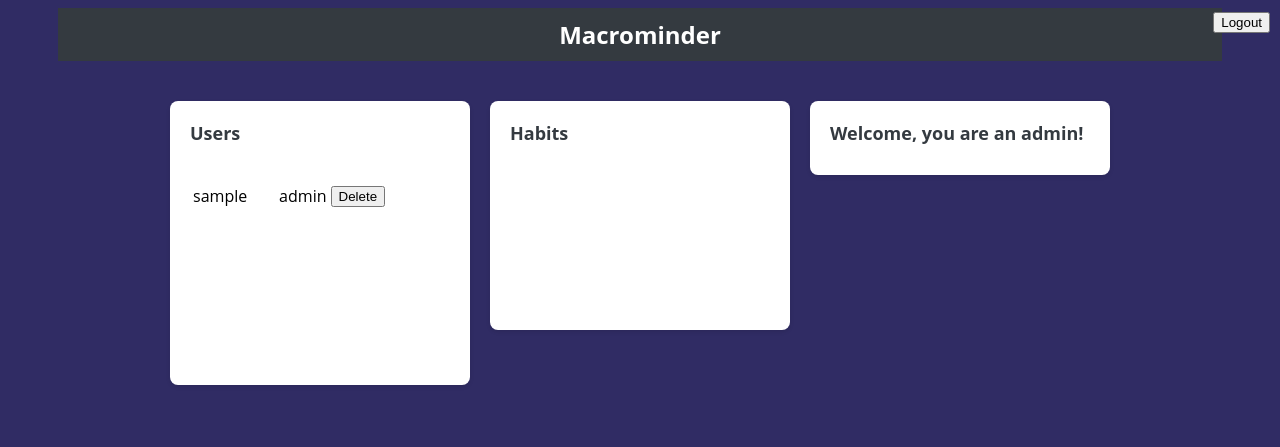
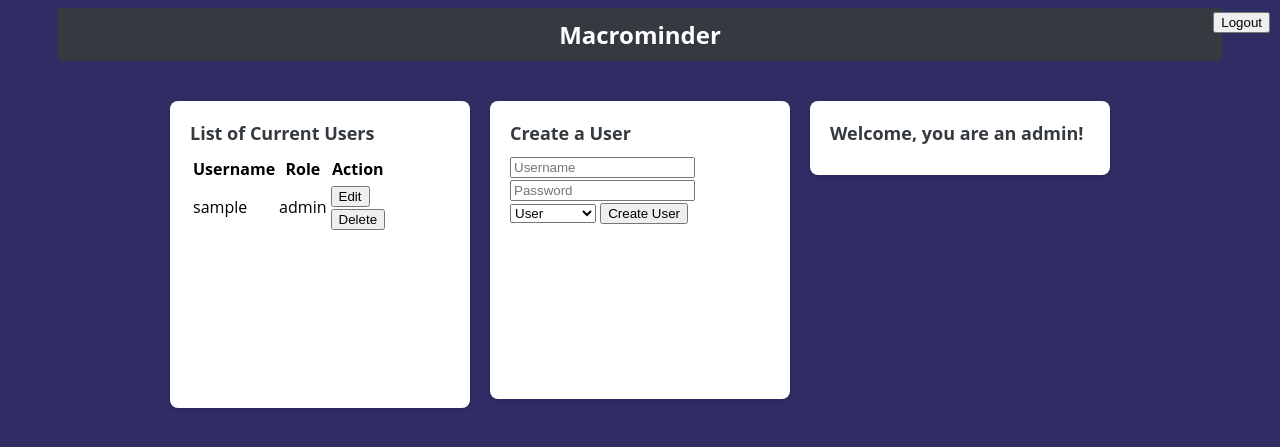
Before and after one commit to OriAdkins/MacroMinder, a Flask app: page /admin/dashboard in a window 1280 px wide. Shown: the top 447 px of the page. Run offline with Flask 3, Linux system fonts and the light colour scheme; the visitor is signed in with stand-in values (Sample User, id 1); tables that the repository leaves empty hold one stand-in row (values such as "Sample post").

Commit message:
Added full CRUD functionality to Admin
Added routes for Edit User, Add User, and Fixed Delete User.

Decided to drop JSonify for this task, as it was complicating things. Plan to re-implement.

Edit is implemented with a bit of JS, which loads a small text area for the Admin to be able to use it. The Create is implemented almost the same way as login.

```diff
--- a/routes.py
+++ b/routes.py
@@ -14,16 +14,17 @@ def login():
         existingUser = User.query.filter_by(username=username).first()
 
         if existingUser and bcrypt.check_password_hash(existingUser.password, password):
-            session['userid'] = existingUser.id  #store the user id in session
-            session['role'] = existingUser.role #store the user role in session
-            # Check user role and redirect accordingly
-            print("User role:", existingUser.role)  # Debug print to check the user's role
+            #store the user id in current session
+            session['userid'] = existingUser.id
+            session['role'] = existingUser.role
+            #Check user role and redirect accordingly
+            #print("User role:", existingUser.role)  # Debug print to check the user's role
             if existingUser.role == 'Admin':
-                return redirect(url_for('admin_dashboard'))  # Redirect to admin dashboard
+                return redirect(url_for('admin_dashboard'))
             elif existingUser.role == 'LifeCoach':
-                return redirect(url_for('lifecoach_dashboard'))  # Redirect to lifecoach dashboard
+                return redirect(url_for('lifecoach_dashboard'))
             else:
-                return redirect(url_for('user_dashboard'))   # Redirect to user dashboard
+                return redirect(url_for('user_dashboard'))
         else:
             flash('Invalid username or password')
 
@@ -31,6 +32,8 @@ def login():
     return render_template('LoginPage.html')
 
 #route to log out of current account
+#Explaining the use of session here, it is a feature provided by flask that
+#essentially saves the 'current' users information to persist through multiple requests
 @app.route('/signout', methods=['POST','GET'])
 def logout():
     session.clear()  #remove all items from a session
@@ -67,25 +70,70 @@ def admin_dashboard():
 
     return render_template('AdminDashboard.html', users=users)
 
-#route to delete a user, uses the user_id variable extracted from js
-#get the user info, check if it exists, then delete it.
+#Admin functionality of the delete portion of crud, new simplified version to make things simpler.
 @app.route('/admin/delete_user/<int:user_id>', methods=['POST'])
 def delete_user(user_id):
     if session.get('role') != 'Admin':
-        return jsonify({'success': False, 'message': 'Unauthorized'}), 403
+        #if they arent an admin and try to request this form (somehow) then redirect them to login
+        return redirect(url_for('login'))
 
     user = User.query.get(user_id)
     if user:
-        #query habits/logs table, only selecting with the specified user ID then delete them.
+        #filter by the user id, which essentially picks the user to delete, since they are unique
         Habits.query.filter_by(user_id=user_id).delete()
         CompletionLog.query.filter_by(user_id=user_id).delete()
         db.session.delete(user)
         db.session.commit()
-        return jsonify({'success': True, 'message': 'User Deleted'})
-    else:
-        return jsonify({'success': False, 'message': 'User does not exist'}), 404
+
+    return redirect(url_for('admin_dashboard'))
+
+#Route/function for processing the post request for editing a user
+@app.route('/admin/edit_user/<int:user_id>', methods=['POST'])
+def update_user(user_id):
+    #first check against the role (like the other admin functions)
+    if session.get('role') != 'Admin':
+        return redirect(url_for('login'))
+
+    user = User.query.get(user_id)
+    if user:
+        #this is essentially the same thing as register, but in a pop-up
+        new_username = request.form.get('username')
+        new_role = request.form.get('role')
+        new_password = request.form.get('password')
+
+        #this updates the username, then we commit after it updates
+        if new_username:
+            user.username = new_username
+        if new_role:
+            user.role = new_role
+        if new_password:
+            hashed_password = bcrypt.generate_password_hash(new_password).decode('utf-8')
+            user.password = hashed_password
+
+        db.session.commit()
+
+    return redirect(url_for('admin_dashboard'))
 
 
+#route for admin page that allows them to create users.
+@app.route('/admin/create_user', methods=['POST'])
+def create_user():
+    if session.get('role') != 'Admin':
+        return redirect(url_for('login'))
+
+    #essentially the same as login, just only accessible from the admin dashboard
+    username = request.form.get('username')
+    password = request.form.get('password')
+    role = request.form.get('role')
+    hashedPassword = bcrypt.generate_password_hash(password).decode('utf-8')
+
+    newUser = User(username=username, password=hashedPassword, role=role)
+
+    db.session.add(newUser)
+    db.session.commit()
+    #using the redirect here acts as a dummy 'refresh' though I think it is better to use Jsonify and JS to handle that.
+    #also used in other admin functions
+    return redirect(url_for('admin_dashboard'))
 
 @app.route('/lifecoach/dashboard')
 def lifecoach_dashboard():
--- a/templates/AdminDashboard.html
+++ b/templates/AdminDashboard.html
@@ -8,13 +8,20 @@
     <title>Dashboard</title>
     <link rel="stylesheet" type="text/css" href="{{ url_for('static', filename='css/dashboard.css') }}">
     <link rel="stylesheet" href="dashboard.css">
+    <style>
+        .user-row td {
+            color: black;
+        }
+        .edit-form {
+            display: none;
+        }
+    </style>
 </head>
 
 <body id="reportsPage">
     <div id="header-bar">
         <h1>Macrominder</h1>
     </div>
-    <!--logout button-->
     <div class="logout-button">
         <form action="/signout" method="GET, POST">
             <button type="submit" class="btn btn-primary">Logout</button>
@@ -22,14 +29,13 @@
     </div>
     <div class="" id="home">
         <div class="container">
-            <!-- row -->
             <div class="row tm-content-row tm-mt-big">
                 <div class="tm-col tm-col-big">
                     <div class="bg-white tm-block h-100">
-                        <h2 class="tm-block-title">Users</h2>
+                        <h2 class="tm-block-title">List of Current Users</h2>
                         <table>
                             <thead>
-                                    <tr>
+                                <tr class="user-row">
                                     <th>Username</th>
                                     <th>Role</th>
                                     <th>Action</th>
@@ -37,13 +43,27 @@
                             </thead>
                             <tbody>
                                 {% for user in users %}
-                                    <tr class="user-row"> <!-- add a class so its black text from the css styling-->
+                                <tr class="user-row">
                                     <td>{{ user.username }}</td>
                                     <td>{{ user.role }}</td>
                                     <td>
-                                            <!-- Call the delete_user function with user ID -->
+                                        <button class="edit-btn" data-user-id="{{ user.id }}">Edit</button>
                                         <form action="/admin/delete_user/{{ user.id }}" method="POST">
                                             <button type="submit">Delete</button>
+                                        </form>
+                                    </td>
+                                </tr>
+                                <tr class="edit-form" id="edit-form-{{ user.id }}">
+                                    <td colspan="3">
+                                        <form action="/admin/edit_user/{{ user.id }}" method="POST">
+                                            <input type="text" name="username" placeholder="Username" value="{{ user.username }}" required>
+                                            <input type="password" name="password" placeholder="Password" required>
+                                            <select name="role" required>
+                                                <option value="User">User</option>
+                                                <option value="LifeCoach">Life Coach</option>
+                                                <option value="Admin">Admin</option>
+                                            </select>
+                                            <button type="submit">Save Changes</button>
                                         </form>
                                     </td>
                                 </tr>
@@ -55,12 +75,22 @@
                 </div>
                 <div class="tm-col tm-col-big">
                     <div class="bg-white tm-block h-100">
-                        <h2 class="tm-block-title">Habits</h2>
+                        <h2 class="tm-block-title">Create a User</h2>
+                        <form action="/admin/create_user" method="POST">
+                            <input type="text" name="username" placeholder="Username" required>
+                            <input type="password" name="password" placeholder="Password" required>
+                            <select name="role" required>
+                                <option value="User">User</option>
+                                <option value="LifeCoach">Life Coach</option>
+                                <option value="Admin">Admin</option>
+                            </select>
+                            <button type="submit">Create User</button>
+                        </form>
                         <canvas id="barChart"></canvas>
                     </div>
                 </div>
-                <div class="tm-col tm-col-big"> <!-- Adjusted class to make the third block same size -->
-                    <div class="bg-white tm-block h-100"> <!-- Adjusted class to make the third block same size -->
+                <div class="tm-col tm-col-big">
+                    <div class="bg-white tm-block h-100">
                         <h2 class="tm-block-title">Welcome, you are an admin!</h2>
                     </div>
                 </div>
@@ -68,6 +98,20 @@
         </div>
     </div>
 
+    <script>
+        //JavaScript to toggle edit form visibility
+        document.addEventListener('DOMContentLoaded', function () {
+            const editButtons = document.querySelectorAll('.edit-btn');
+            editButtons.forEach(btn => {
+                btn.addEventListener('click', function () {
+                    const userId = btn.getAttribute('data-user-id');
+                    const editForm = document.getElementById(`edit-form-${userId}`);
+                    editForm.classList.toggle('edit-form'); //show/hide the form
+                });
+            });
+        });
+    </script>
+
 </body>
 
 </html>
```
Lines whose indentation alone changed are shown as unchanged.
